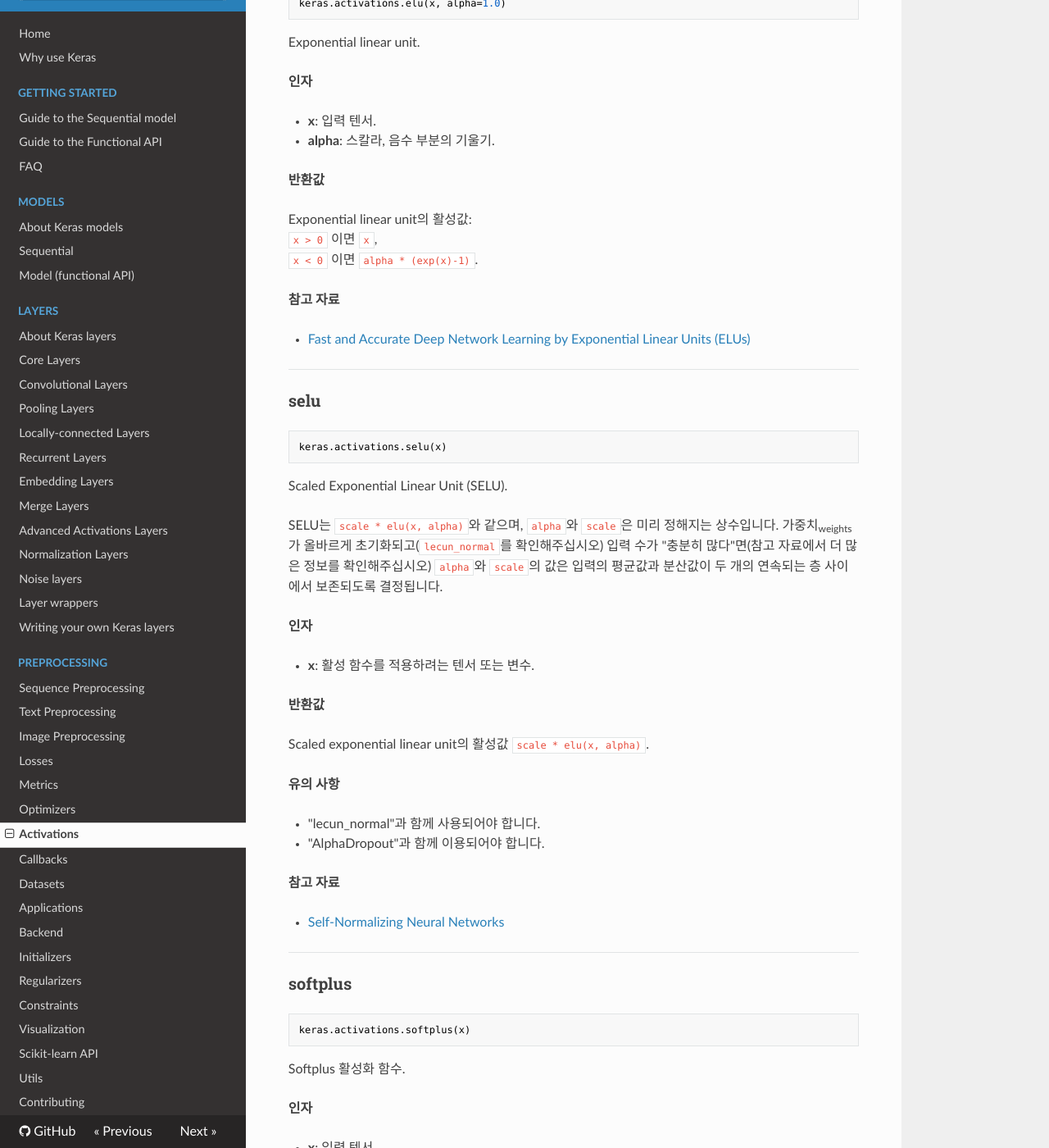
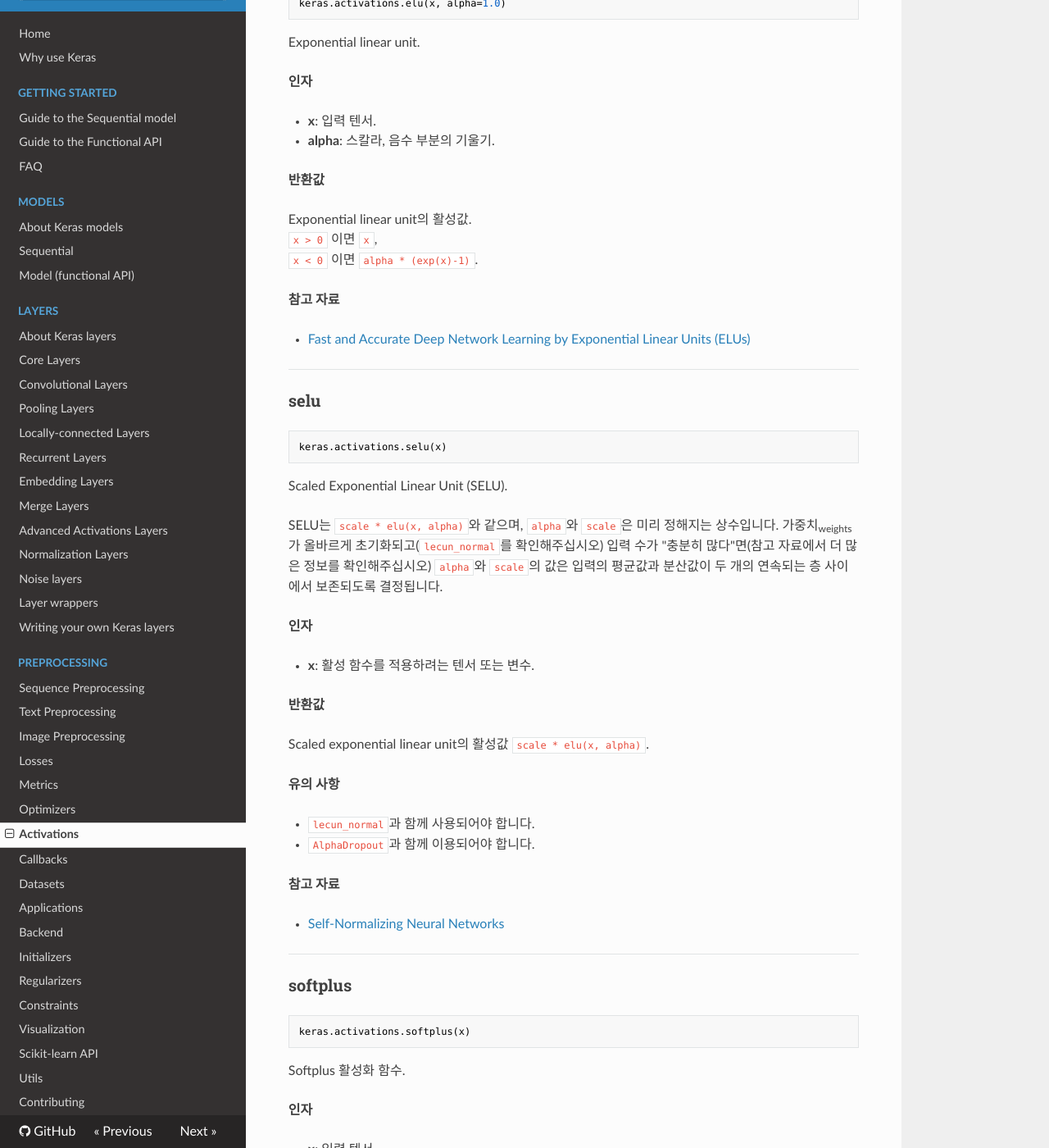
Before and after one commit to keras-team/keras-docs-ko, an MkDocs documentation site: the page built from sources/activations.md, in a window 1280 px wide and 1400 px high, scrolled down 1206 px. Shown: the whole window at 82% size. Built offline with MkDocs 1.6.1, drawn with Linux system fonts in a browser that asks for light colours; nearby versions of some CDN libraries; some of the changed text lies outside the part shown.

```diff
--- a/sources/activations.md
+++ b/sources/activations.md
@@ -67,7 +67,7 @@ __인자__
 
 __반환값__
 
-Exponential linear unit의 활성값:
+Exponential linear unit의 활성값.
 `x > 0` 이면 `x`,
 `x < 0` 이면 `alpha * (exp(x)-1)`.
 
@@ -103,8 +103,8 @@ Scaled exponential linear unit의 활성값 `scale * elu(x, alpha)`.
 
 __유의 사항__
 
-- "lecun_normal"과 함께 사용되어야 합니다.
-- "AlphaDropout"과 함께 이용되어야 합니다.
+- `lecun_normal`과 함께 사용되어야 합니다.
+- `AlphaDropout`과 함께 이용되어야 합니다.
 
 __참고 자료__
 
```
Also changed, not shown: other parts of sources/activations.md (+3 -3 lines).
